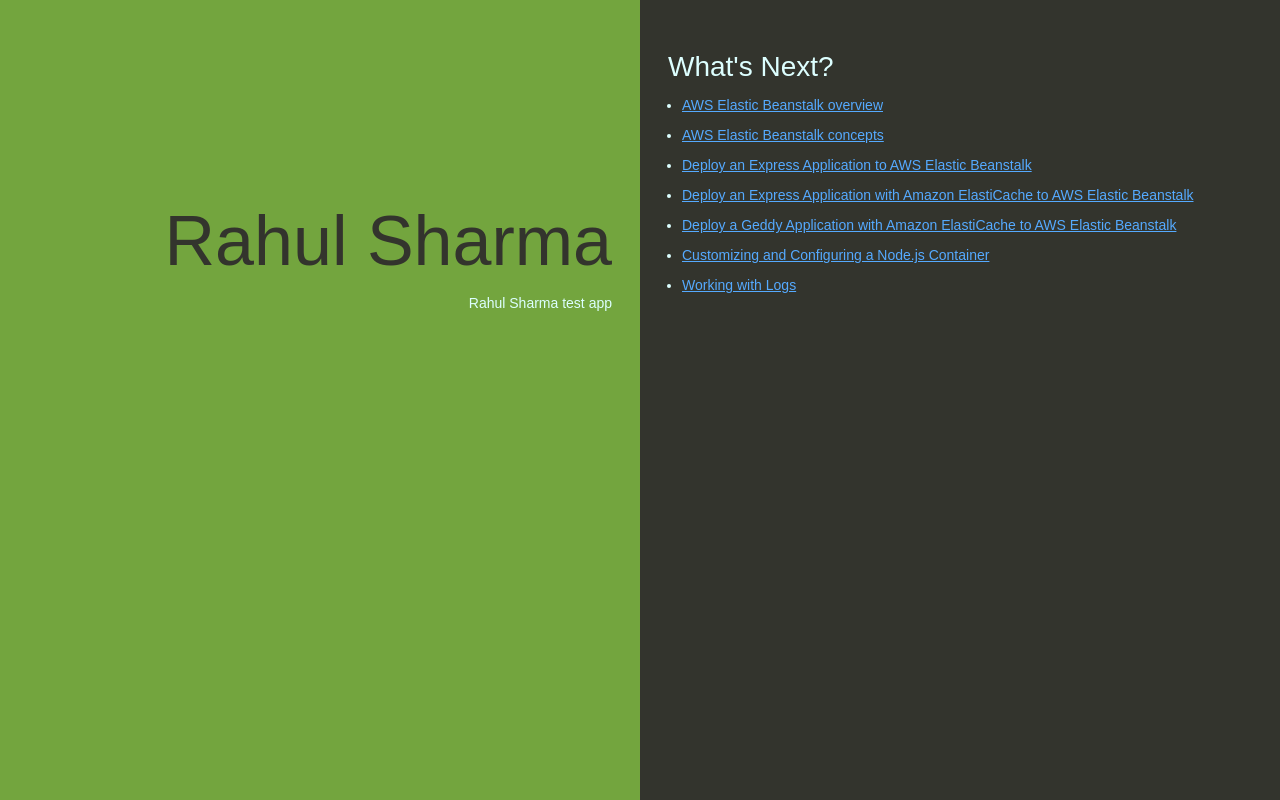
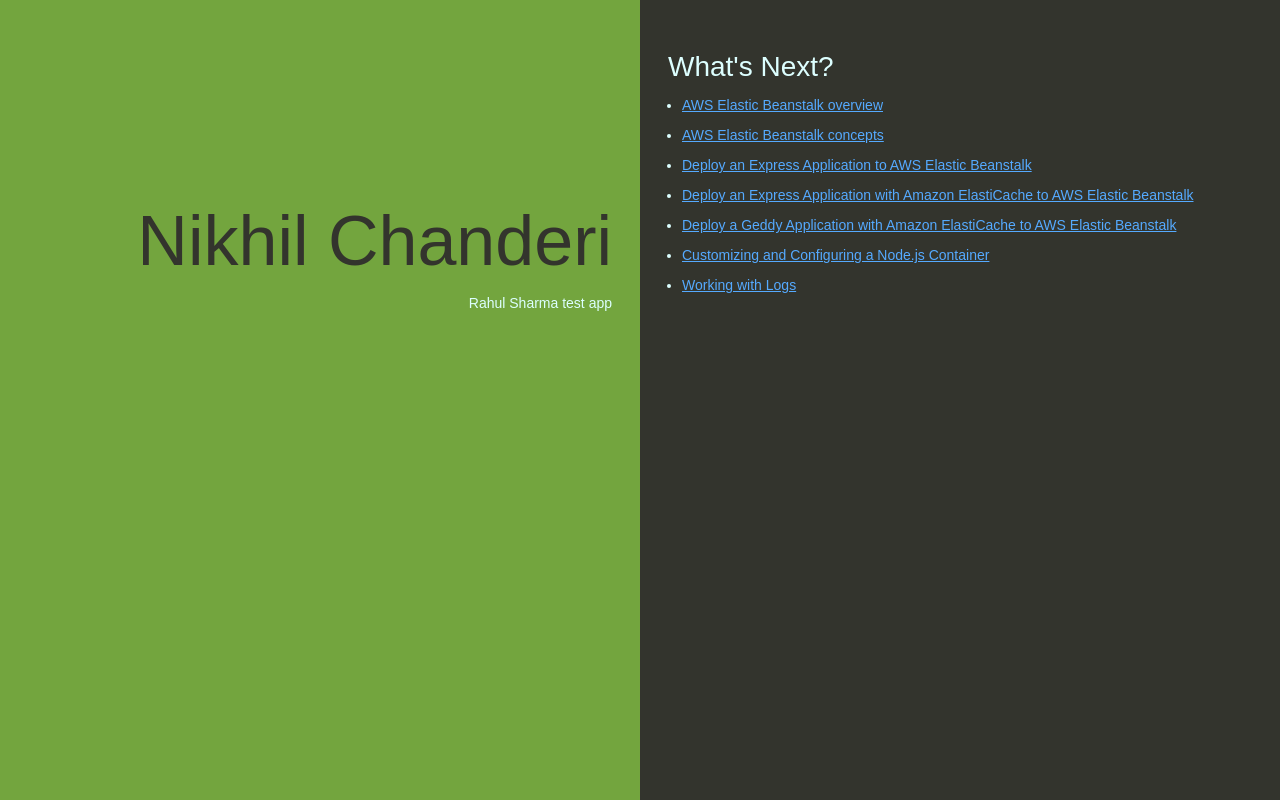
Before and after one commit to 167raahi/rahulrepo1, a website: page index.html in a window 1280 px wide. Drawn offline with Linux system fonts and the light colour scheme.

Commit message:
Second Change
Second

```diff
--- a/index.html
+++ b/index.html
@@ -74,7 +74,7 @@
   </head>
   <body>
     <div class="textColumn">
-      <h1>Rahul Sharma</h1>
+      <h1>Nikhil Chanderi</h1>
       <p>Rahul Sharma test app</p>
     </div>
     <div class="linksColumn">
```
